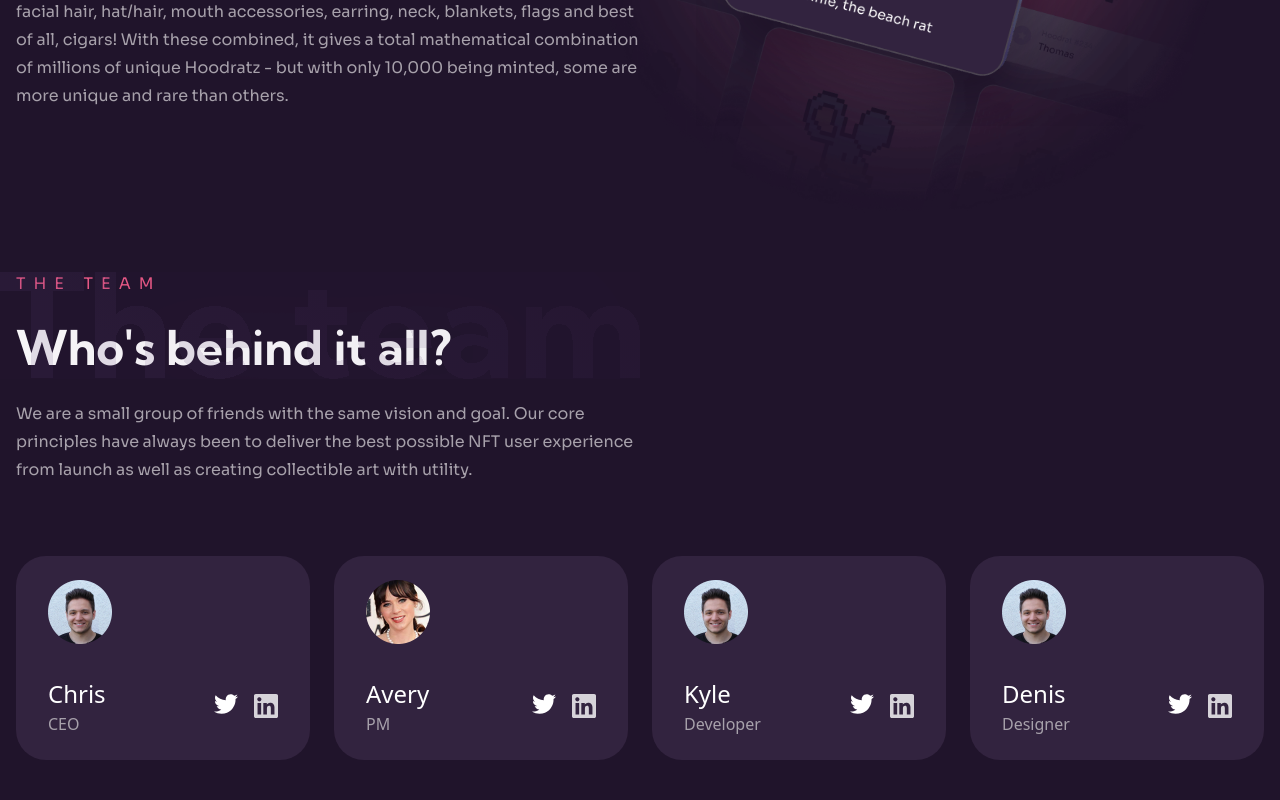
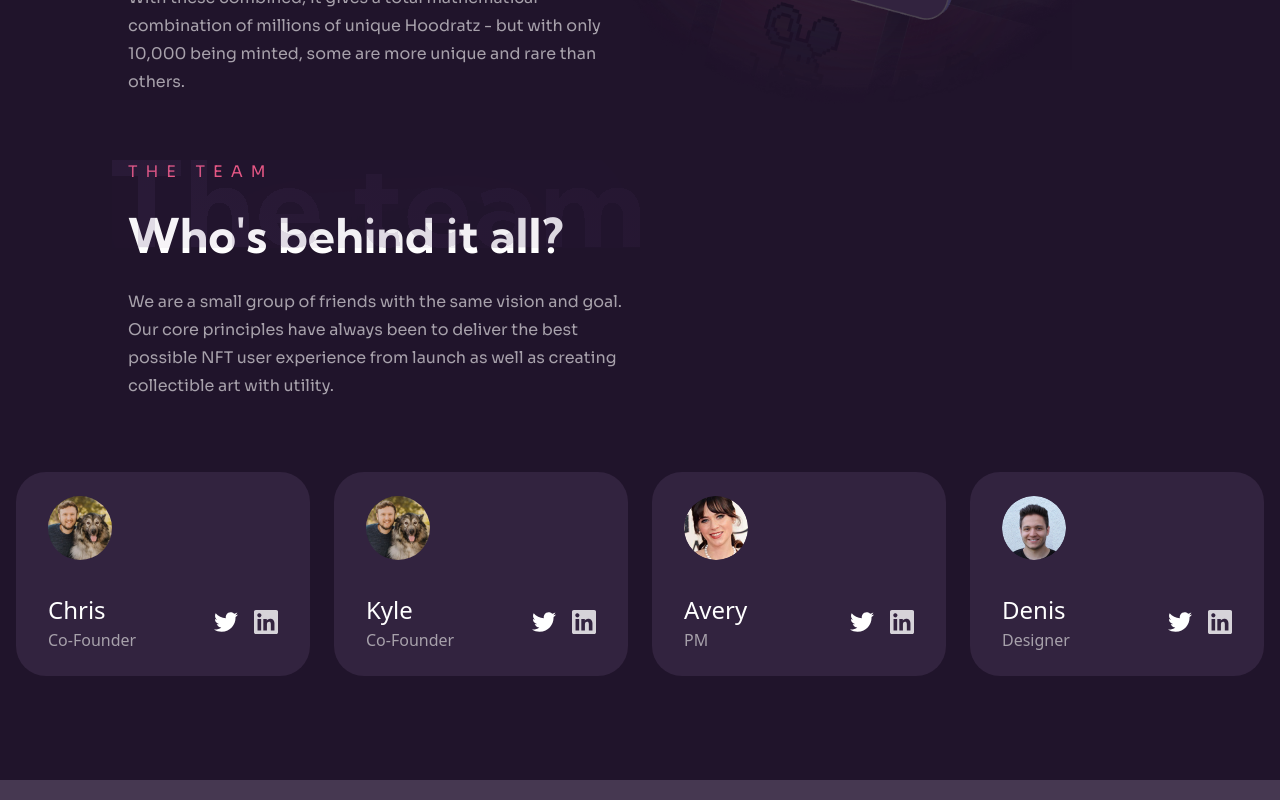
Before and after one commit to meemalabs/hoodratz.io, a Vue app: page /about in a window 1280 px wide. Shown: the part 560-1360 px from the top of the page. Built offline with nearby package versions, Linux system fonts and the light colour scheme; a web font is replaced by a local one.

Commit message:
chore: some moah updates

```diff
--- a/src/content/app.json
+++ b/src/content/app.json
@@ -10,22 +10,26 @@
       "title": "First generation drop",
       "description": "Launch all 10,000 algorithmically generated Hoodratz to our awesome community.",
       "done": true
-        }, {
+    },
+    {
       "date": "2022-01-02",
       "title": "Marketplace integration",
       "description": "Buy, sell and trade Hoodratz on nakednft.com and opensea.com",
       "done": false
-        },  {
+    },
+    {
       "date": "2022-02-03",
       "title": "Merch",
       "description": "Exclusive Hoodratz merch will be available in our store... Our team has been working on this one a lot so we are sure you will love it!",
       "done": false
-        },  {
+    },
+    {
       "date": "2022-03-04",
       "title": "Marketplace integration",
       "description": "Lorem ipsum dolor sit amet, consectetur adipiscing elit, sed do eiusmod tempor incididunt ut labore et dolore magna aliqua. Ut enim ad minim veniam, quis nostrud exercitation ullamco laboris nisi ut aliquip ex ea commodo consequat. Duis aute irure dolor in reprehenderit in voluptate velit esse cillum dolore eu fugiat nulla pariatur. Excepteur sint occaecat cupidatat non proident, sunt in culpa qui officia deserunt mollit anim id est laborum.",
       "done": false
-        },   {
+    },
+    {
       "date": "2022-05-04",
       "title": "Lorem ipsum",
       "description": "Lorem ipsum dolor sit amet, consectetur adipiscing elit, sed do eiusmod tempor incididunt ut labore et dolore magna aliqua. Ut enim ad minim veniam, quis nostrud exercitation ullamco laboris nisi ut aliquip ex ea commodo consequat.",
@@ -35,9 +39,16 @@
   "team": [
     {
       "name": "Chris",
-            "role": "CEO",
-            "image": "/images/team/chris.png",
-            "twitter_url": "",
+      "role": "Co-Founder",
+      "image": "/images/chris.jpeg",
+      "twitter_url": "https://twitter.com/chrisbreuer1904",
+      "linkedin_url": ""
+    },
+    {
+      "name": "Kyle",
+      "role": "Co-Founder",
+      "image": "/images/chris.jpeg",
+      "twitter_url": "https://twitter.com/chrisbreuer1904",
       "linkedin_url": ""
     },
     {
@@ -47,13 +58,7 @@
       "twitter_url": "",
       "linkedin_url": ""
     },
-        {
-            "name": "Kyle",
-            "role": "Developer",
-            "image": "/images/team/chris.png",
-            "twitter_url": "",
-            "linkedin_url": ""
-        },
+
     {
       "name": "Denis",
       "role": "Designer",
--- a/src/views/About.vue
+++ b/src/views/About.vue
@@ -16,7 +16,7 @@ import AppFooter from "@/components/AppFooter.vue";
 
     <!-- Content -->
     <div class="mx-4 md:container md:mx-auto">
-      <div class="md:grid md:grid-cols-2 md:mx-4">
+      <div class="md:grid md:grid-cols-2 md:mx-32">
         <div class="flex mb-8 md:mb-0 md:items-center">
           <div>
             <div class="relative">
@@ -64,7 +64,7 @@ import AppFooter from "@/components/AppFooter.vue";
         </div>
       </div>
 
-      <div class="lg:grid lg:grid-cols-2 md:mx-4">
+      <div class="lg:grid lg:grid-cols-2 md:mx-32">
         <div>
           <div class="relative">
             <div class="absolute inset-x-0 top-0 -ml-4">
@@ -94,14 +94,14 @@ import AppFooter from "@/components/AppFooter.vue";
           v-for="(item, index) in team"
         >
           <div class="w-16 mr-4">
-            <img :src="item.image" alt="Chris Breuer" />
+            <img class="rounded-full" :src="item.image" alt="Chris Breuer" />
           </div>
           <div class="flex flex-1 md:items-center md:mt-8">
             <div class="flex flex-col flex-1">
               <span class="text-2xl text-white">{{ item.name }}</span>
               <span>{{ item.role }}</span>
             </div>
-            <div class="grid grid-cols-1 gap-4 md:grid-cols-2">
+            <div class="grid items-center grid-cols-1 gap-4 md:grid-cols-2">
               <img src="/images/twitter.svg" alt="Twitter" />
               <img src="/images/linkedin.svg" alt="Linkedin" />
             </div>
```
Lines whose indentation alone changed are shown as unchanged.
